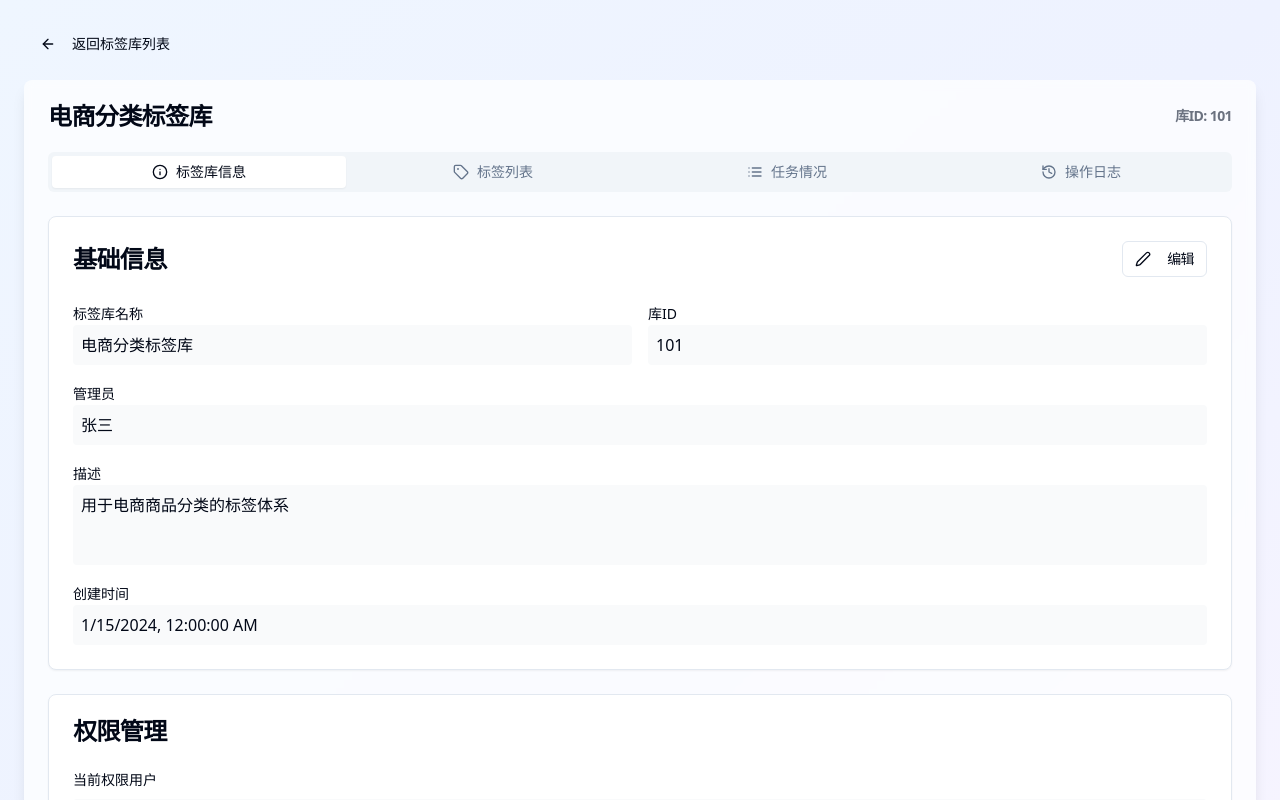
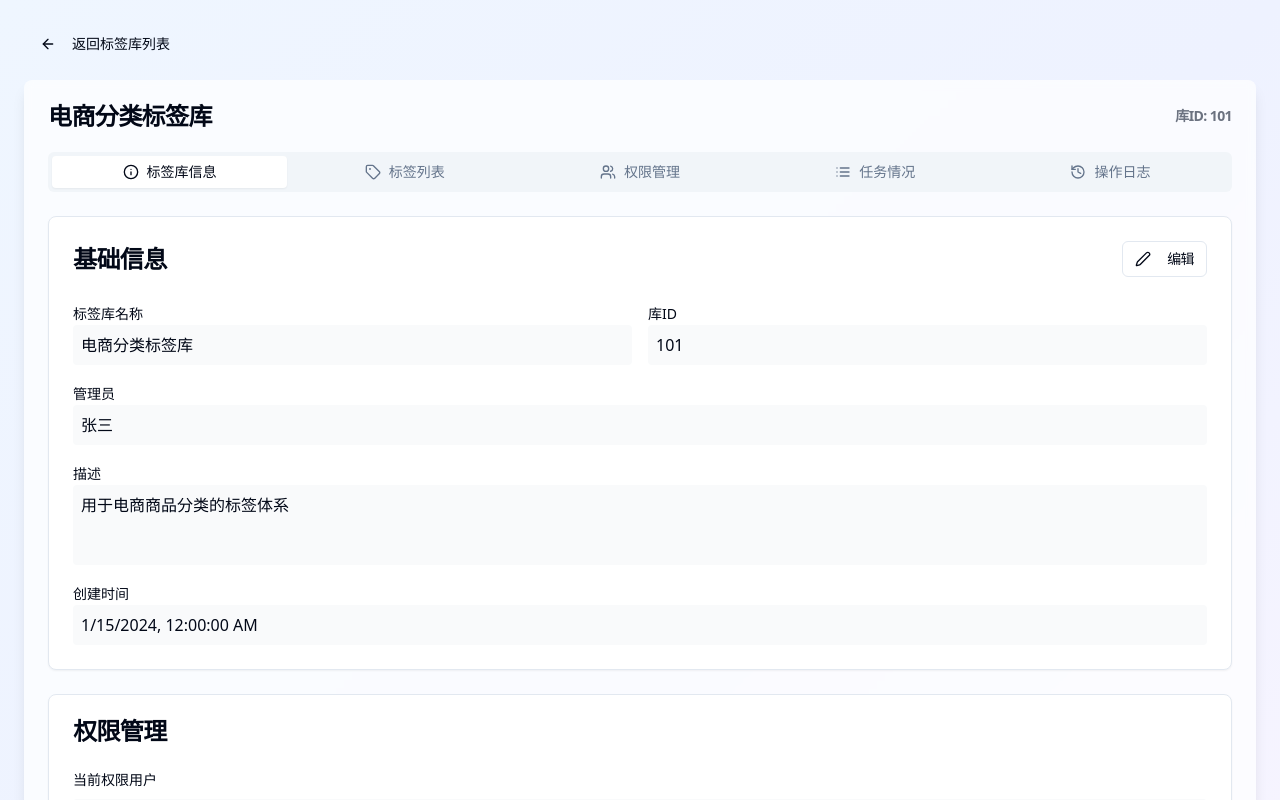
Before and after one commit to monazhu529/cascade-tag-orchestrator, a React (Vite) app: page / in a window 1280 px wide. Both pictures are taken after a click on the element 240 px from the left and 487 px from the top of the page. Shown: the top 800 px of the page. Built offline with nearby package versions, Linux system fonts and the light colour scheme.

Commit message:
feat: Add permission management tab
Adds a new tab for managing permissions, alongside the library info and tag list tabs in the TagLibraryEdit component.

```diff
--- a/src/pages/TagLibraryEdit.tsx
+++ b/src/pages/TagLibraryEdit.tsx
@@ -1,16 +1,16 @@
-
 import { useState, useEffect } from "react";
 import { useParams, useNavigate } from "react-router-dom";
 import { Button } from "@/components/ui/button";
 import { Card, CardContent, CardHeader, CardTitle } from "@/components/ui/card";
 import { Tabs, TabsContent, TabsList, TabsTrigger } from "@/components/ui/tabs";
 import { Alert, AlertDescription } from "@/components/ui/alert";
-import { ArrowLeft, Info, Tag, List, History, AlertCircle } from "lucide-react";
+import { ArrowLeft, Info, Tag, List, History, AlertCircle, Users } from "lucide-react";
 import { TagLibrary, User, LibraryPermission } from "@/types/permissions";
 import LibraryInfoTab from "@/components/LibraryInfoTab";
 import TagTreeTab from "@/components/TagTreeTab";
 import TasksTab from "@/components/TasksTab";
 import OperationLogTab from "@/components/OperationLogTab";
+import UserManagement from "@/components/UserManagement";
 
 interface TagLibraryEditProps {
   tagLibraries: TagLibrary[];
@@ -146,7 +146,7 @@ const TagLibraryEdit = ({
             </CardHeader>
             <CardContent>
               <Tabs defaultValue="info" className="w-full">
-                <TabsList className="grid w-full grid-cols-4">
+                <TabsList className="grid w-full grid-cols-5">
                   <TabsTrigger value="info" className="flex items-center gap-2">
                     <Info className="w-4 h-4" />
                     标签库信息
@@ -154,6 +154,10 @@ const TagLibraryEdit = ({
                   <TabsTrigger value="tags" className="flex items-center gap-2">
                     <Tag className="w-4 h-4" />
                     标签列表
+                  </TabsTrigger>
+                  <TabsTrigger value="permissions" className="flex items-center gap-2">
+                    <Users className="w-4 h-4" />
+                    权限管理
                   </TabsTrigger>
                   <TabsTrigger value="tasks" className="flex items-center gap-2">
                     <List className="w-4 h-4" />
@@ -184,6 +188,15 @@ const TagLibraryEdit = ({
                   />
                 </TabsContent>
 
+                <TabsContent value="permissions" className="mt-6">
+                  <UserManagement
+                    library={library}
+                    currentUser={currentUser}
+                    permissions={permissions}
+                    onUpdate={handleUpdate}
+                  />
+                </TabsContent>
+
                 <TabsContent value="tasks" className="mt-6">
                   <TasksTab
                     library={library}
```
